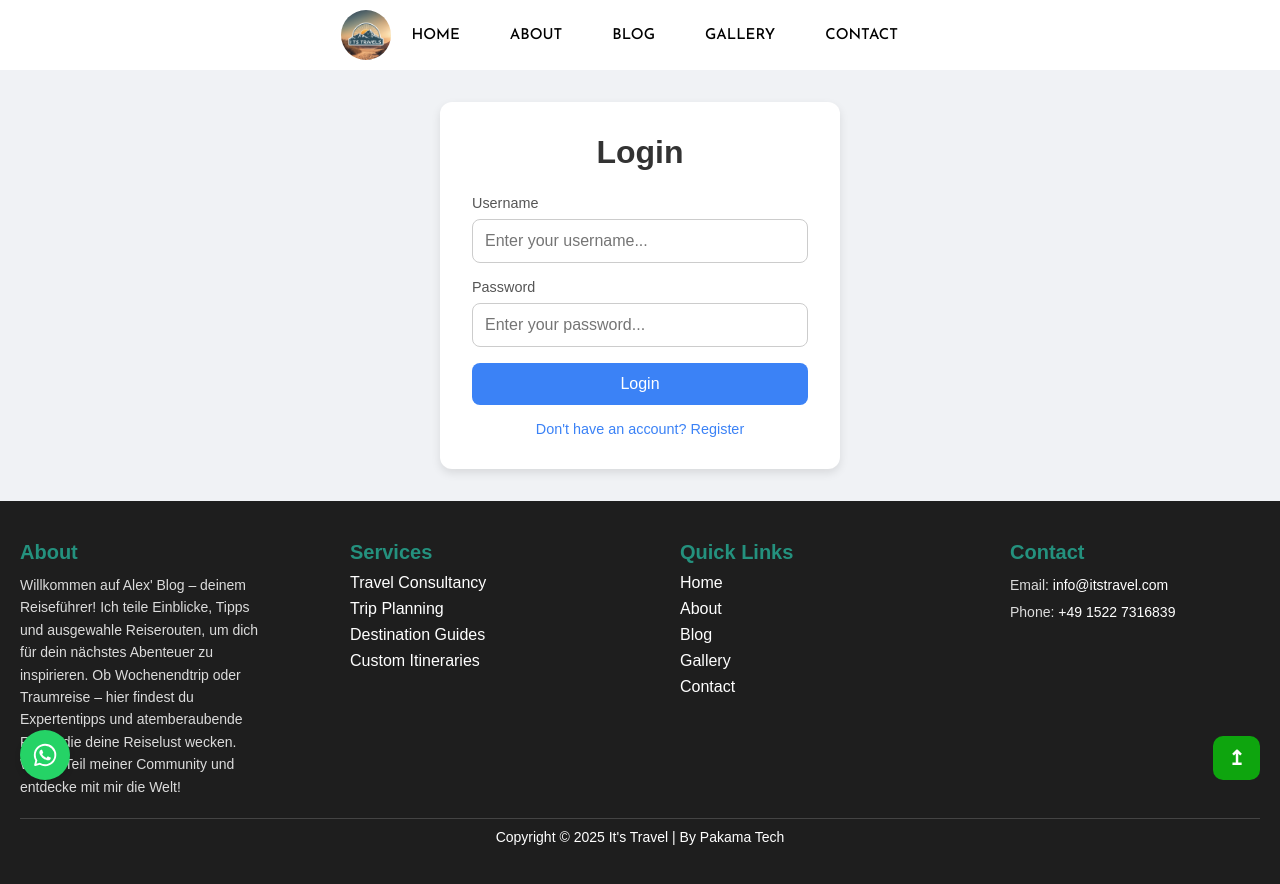
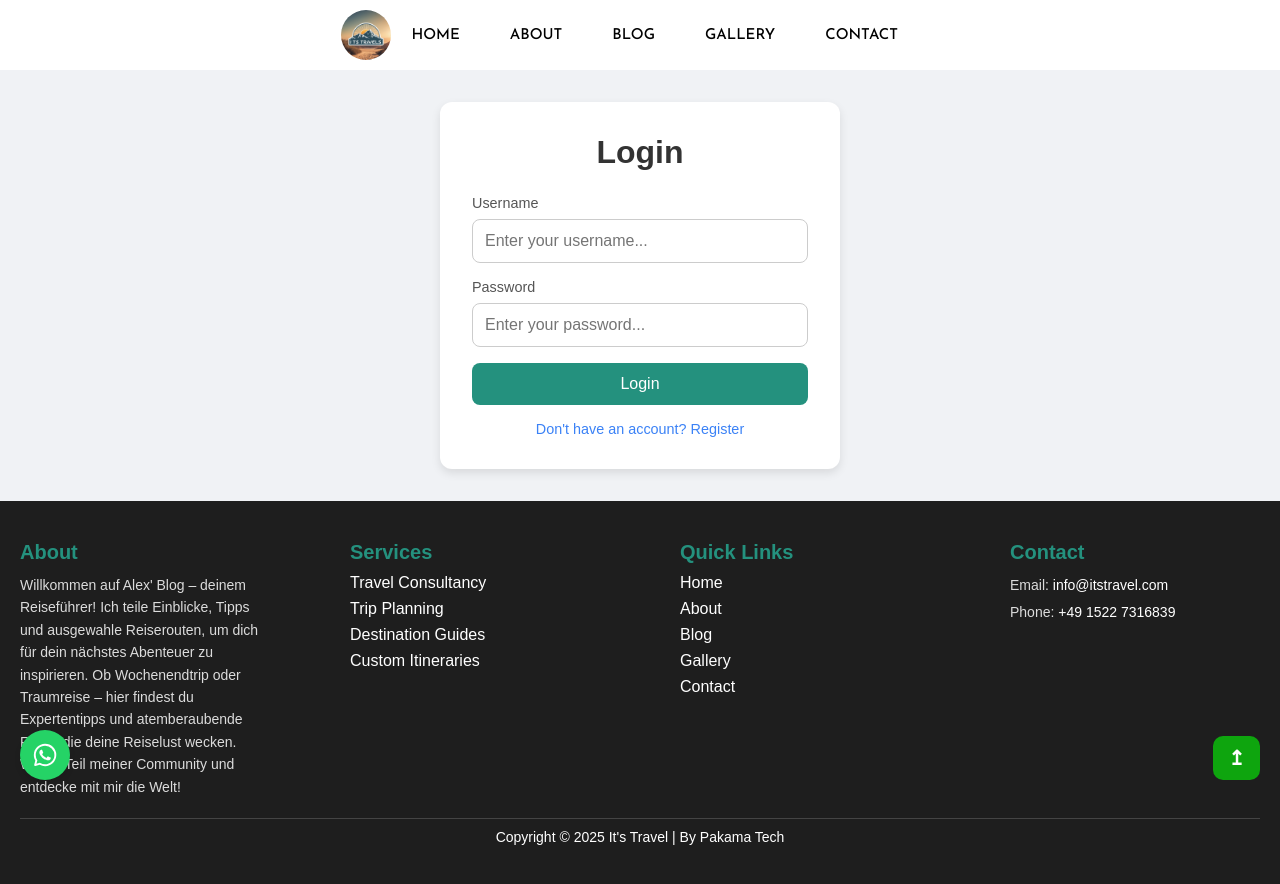
Before and after one commit to BlessingLuphahla/blog-app-ui, a React (Create React App) app: page /login in a window 1280 px wide. Built offline with nearby package versions, Linux system fonts and the light colour scheme.

Commit message:
Update login.css

```diff
--- a/src/pages/login/login.css
+++ b/src/pages/login/login.css
@@ -67,7 +67,7 @@ body {
 }
 
 .login-button {
-  background-color: #3b82f6;
+  background-color: #24917e;
   color: white;
   padding: 0.75rem;
   border: none;
```
